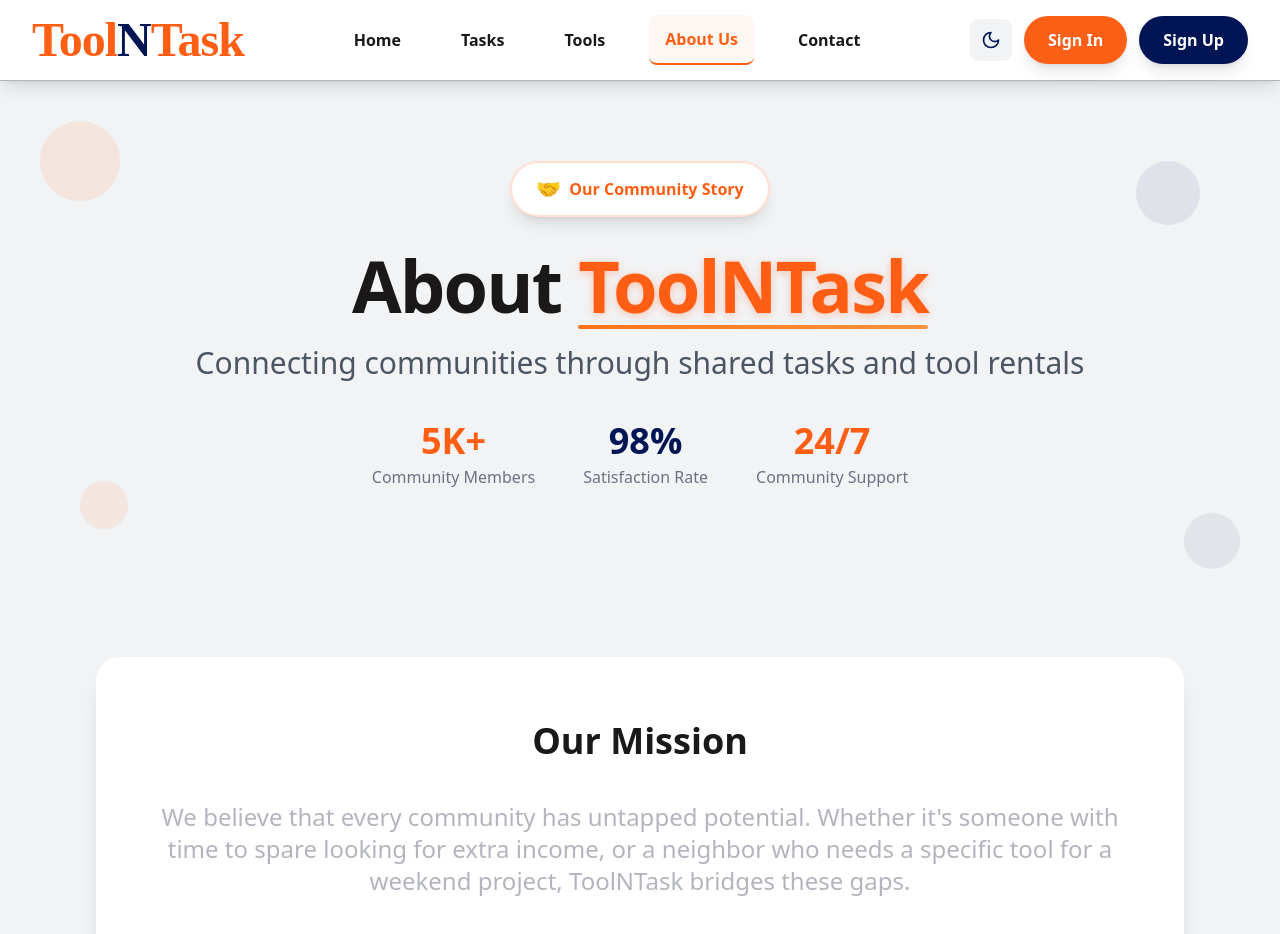
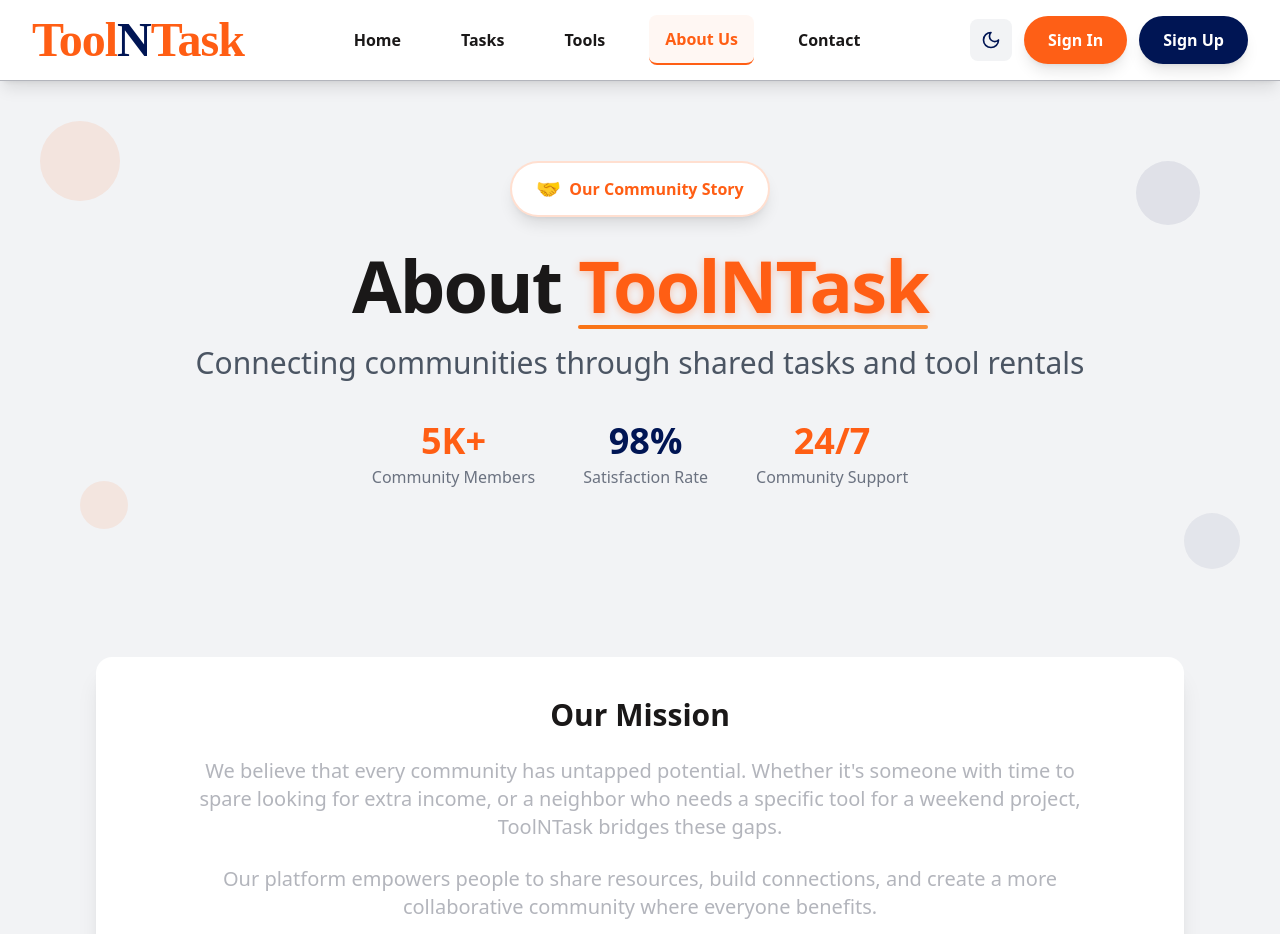
Before and after one commit to SeneshFitzroy/ToolnTask, a Next.js app: page /About in a window 1280 px wide. Shown: the top 934 px of the page. Built offline with nearby package versions, Linux system fonts and the light colour scheme; a web font is replaced by a local one.

Commit message:
feat: Enhanced pages/About.tsx,  - Detailed changes: diff --git a/pages/About.tsx b/pages/About.tsx ind... at 01:58 PM +0530, July 03, 2025

```diff
--- a/pages/About.tsx
+++ b/pages/About.tsx
@@ -99,15 +99,15 @@ export default function About() {
         <div className="max-w-6xl mx-auto px-4 sm:px-6 lg:px-8">
           {/* Mission Section */}
           <div className="mb-8 sm:mb-12">
-            <div className="p-8 sm:p-12 lg:p-16 rounded-2xl sm:rounded-3xl shadow-xl" style={{ backgroundColor: theme === 'dark' ? '#1A1818' : '#FFFFFF' }}>
-              <h2 className="text-2xl sm:text-3xl lg:text-4xl font-bold mb-6 sm:mb-8 lg:mb-10 text-center" style={{ color: theme === 'dark' ? '#FFFFFF' : '#1A1818' }}>Our Mission</h2>
-              <div className="max-w-5xl mx-auto">
-                <p className="text-lg sm:text-xl lg:text-2xl mb-6 sm:mb-8 leading-relaxed text-center" style={{ color: theme === 'dark' ? '#B3B5BC' : '#B3B5BC' }}>
+            <div className="p-6 sm:p-8 lg:p-10 rounded-2xl shadow-xl" style={{ backgroundColor: theme === 'dark' ? '#1A1818' : '#FFFFFF' }}>
+              <h2 className="text-2xl sm:text-3xl font-bold mb-4 sm:mb-6 text-center" style={{ color: theme === 'dark' ? '#FFFFFF' : '#1A1818' }}>Our Mission</h2>
+              <div className="max-w-4xl mx-auto">
+                <p className="text-base sm:text-lg lg:text-xl mb-4 sm:mb-6 leading-relaxed text-center" style={{ color: theme === 'dark' ? '#B3B5BC' : '#B3B5BC' }}>
                   We believe that every community has untapped potential. Whether it&apos;s someone with
                   time to spare looking for extra income, or a neighbor who needs a specific tool
                   for a weekend project, ToolNTask bridges these gaps.
                 </p>
-                <p className="text-lg sm:text-xl lg:text-2xl leading-relaxed text-center" style={{ color: theme === 'dark' ? '#B3B5BC' : '#B3B5BC' }}>
+                <p className="text-base sm:text-lg lg:text-xl leading-relaxed text-center" style={{ color: theme === 'dark' ? '#B3B5BC' : '#B3B5BC' }}>
                   Our platform empowers people to share resources, build connections, and create
                   a more collaborative community where everyone benefits.
                 </p>
```
